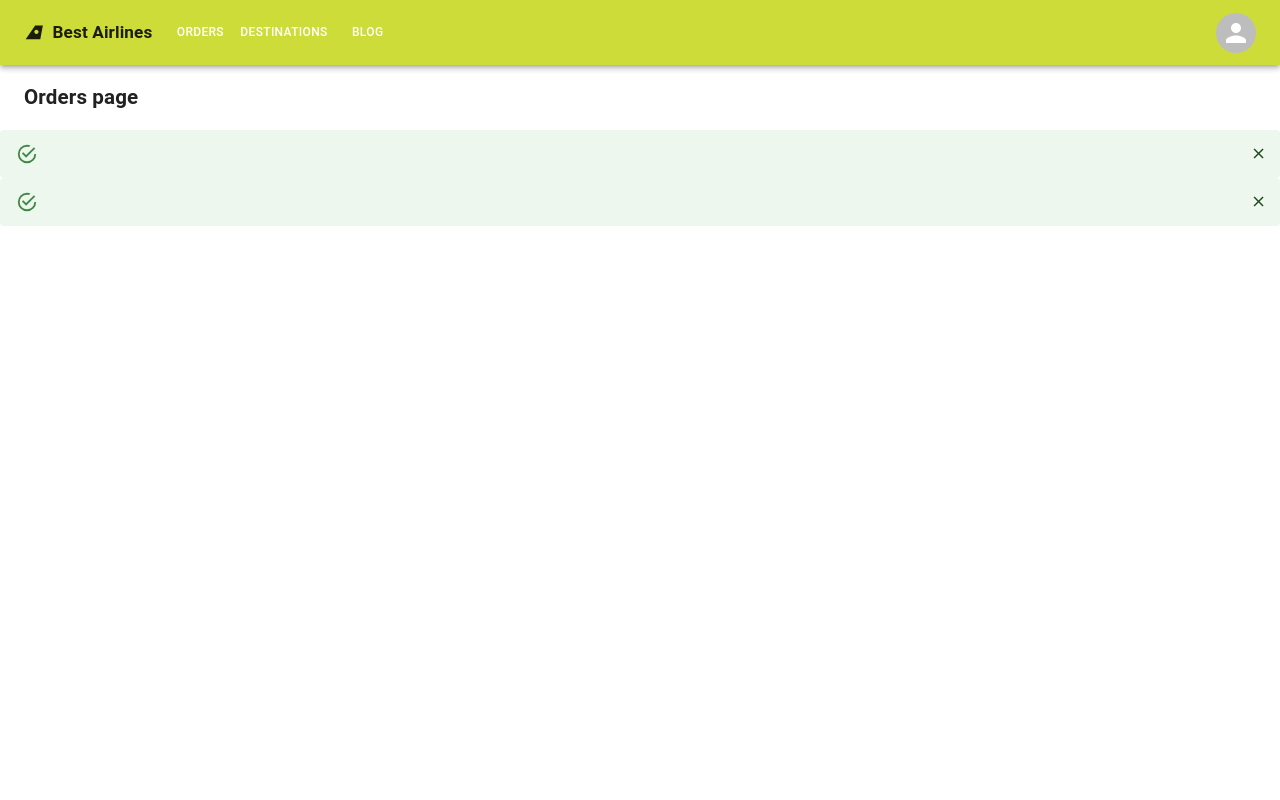
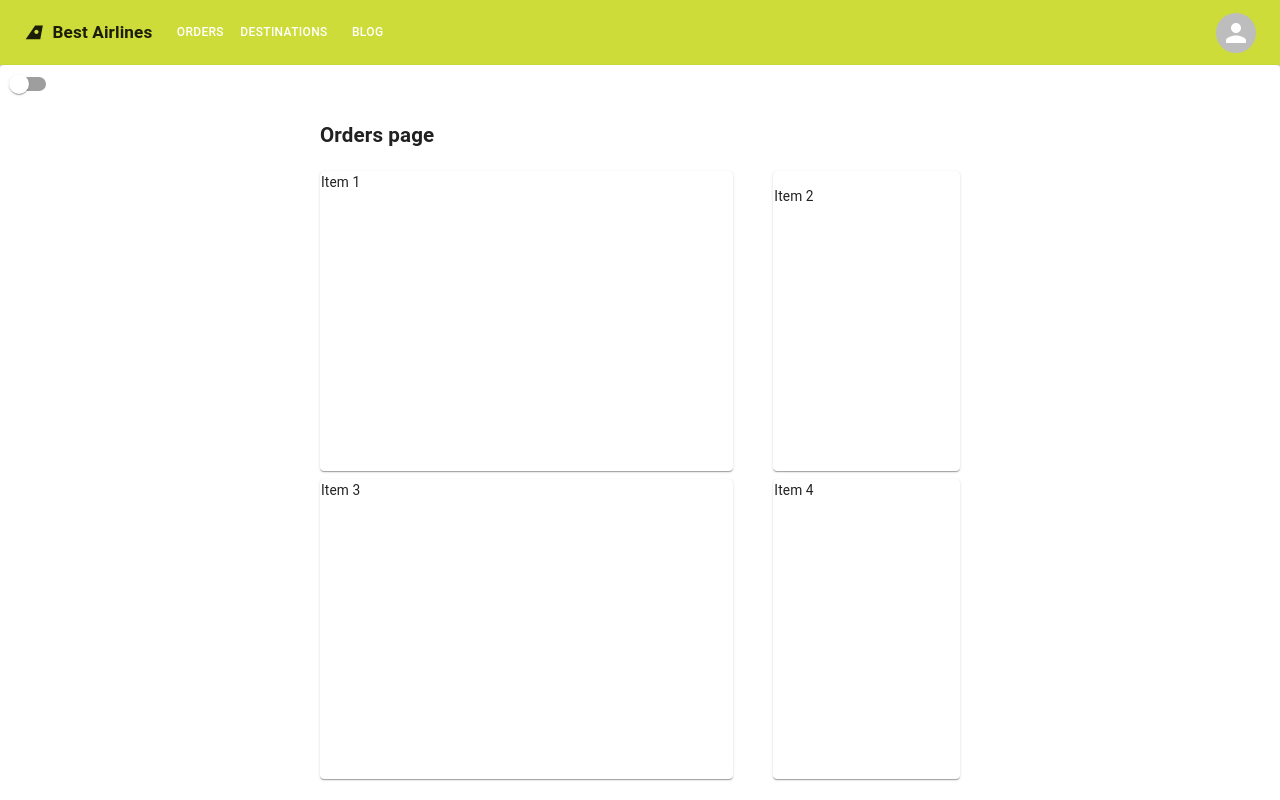
Before and after one commit to JoshuaTree63/flights-react, a React (Create React App) app: page /orders in a window 1280 px wide. Shown: the top 800 px of the page. Built offline with nearby package versions, Linux system fonts and the light colour scheme.

Commit message:
add darkmode

```diff
--- a/src/App.js
+++ b/src/App.js
@@ -2,10 +2,10 @@ import './App.css';
 import { Outlet } from 'react-router-dom';
 import Header from './components/header/header';
 import { ME_URL } from './infra/urls';
-import { useContext, useEffect } from 'react';
+import { useContext, useEffect, useState } from 'react';
 import { SetUserContext } from './context/userContext';
 import axios from 'axios';
-import { Box, CssBaseline, createTheme} from '@mui/material';
+import { Box, Paper, Switch, createTheme} from '@mui/material';
 import { Notification } from './notification/notification';
 import { ThemeProvider } from '@emotion/react';
 
@@ -13,6 +13,7 @@ import { ThemeProvider } from '@emotion/react';
 function App() {
 
   const setUser = useContext(SetUserContext)
+  const [darkMode, setDarkMode] = useState(false);
 
   useEffect(
     ()=>{
@@ -30,15 +31,32 @@ function App() {
         fetchData()
     }, []
   )
+
+
+const myTheme =({
+  palette: {
+    mode: darkMode ? 'dark' : 'light',
+    },
+  });
+
+const theme = createTheme(myTheme)
+
+
   return (
 
     <>
       <Header />
-      <Box paddingX={'24px'} sx={{maxWidth: 'sx'}}>
+        <ThemeProvider theme={theme}>
+        <Paper style={{height: '100mv'}}>
+        <Switch checked={darkMode} onChange={()=> setDarkMode(!darkMode)}/>
+
+        <Box paddingX={'320px'} sx={{ width: '100vw', height: '100vh' }}>
         <Outlet/>
-      </Box>
+        </Box>
+        <Notification/>
+      </Paper>
 
-      <Notification />
+      </ThemeProvider>
     </>
 
 
--- a/src/components/flights/flightSerach.jsx
+++ b/src/components/flights/flightSerach.jsx
@@ -38,7 +38,7 @@ export default function FlightsSerach({setFlights}) {
                 disablePortal
                 id="combo-box-demo"
                 options={originCityList}
-                sx={{ width: 300 }}
+                sx={{ width: 242 }}
                 renderInput={handleRenderInput}
                 value={selectedCity}
                 onChange={(e, newValue) => {
--- a/src/components/orders/ordersPage.jsx
+++ b/src/components/orders/ordersPage.jsx
@@ -1,5 +1,40 @@
+import { Box, Grid, Paper } from "@mui/material";
+
 export default function OrdersPage() {
     return(
+        <>
+
         <h2>Orders page</h2>
+
+
+        <Box sx={{mt: '20px'}}>
+            <Grid container spacing={5} rowSpacing={1} columnSpacing={5} justifyContent={'center'} justifyItems={'center'}>
+
+                <Grid item lg={8} md={6} sx={12} justifyContent={'center'} justifySelf={'center'} alignItems={'center'} >
+                    <Paper sx={{width: '100%', height: '300px', border: 'solid 1px white'}}>
+                        Item 1
+                    </Paper>
+                </Grid>
+
+                <Grid item lg={4} md={6} sx={12}>
+                    <Paper sx={{width: '100%', height: '300px', border: 'solid 1px white'}}>
+                        <p style={{width:'500px'}}>Item 2</p>
+                    </Paper>
+                </Grid>
+
+                <Grid item lg={8} md={6} sx={12}>
+                    <Paper sx={{width: '100%', height: '300px', border: 'solid 1px white'}}>
+                        Item 3
+                    </Paper>
+                </Grid>
+
+                <Grid item lg={4} md={6} sx={12}>
+                    <Paper sx={{width: '100%', height: '300px', border: 'solid 1px white'}}>
+                        Item 4
+                    </Paper>
+                </Grid>
+            </Grid>
+        </Box>
+        </>
     )
 }
```
Also changed, not shown: src/index.js (+4 -4 lines).
